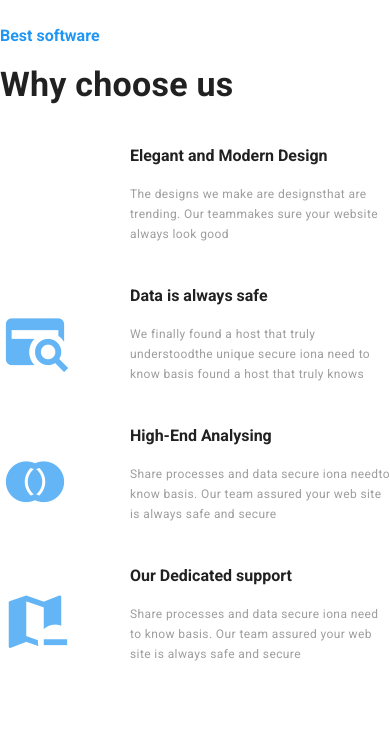
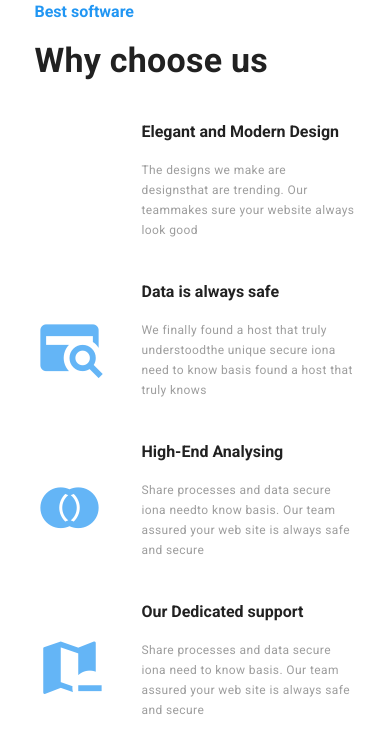
Before and after one commit to Keyula-dev/Keyula-software-template, a Vue app: page / in a window 390 px wide. Shown: the top 752 px of the page. Built offline with nearby package versions, Linux system fonts and the light colour scheme.

Commit message:
mobile grid correction

```diff
--- a/src/components/HomeComponents/Why.vue
+++ b/src/components/HomeComponents/Why.vue
@@ -1,8 +1,8 @@
 <template>
   <div>
       <v-row>
-          <v-col cols="12" xs="1" sm="2" md="2" xl="2" lg="2" />
-          <v-col cols="12" xs="10" sm="8" md="8" xl="8" lg="8">
+          <v-col cols="1" xs="12" sm="2" md="2" xl="2" lg="2" />
+          <v-col cols="10" xs="12" sm="8" md="8" xl="8" lg="8">
 
               <section>
                   <p class="font-weight-bold blue--text lighten-3">Best software</p>
@@ -10,8 +10,8 @@
               </section>
 
              <v-row>
-                 <v-col cols="12" xs="2" md="1" sm="1" lg="1" xl="1" />
-                 <v-col cols="12" xs="8" md="10" sm="10" lg="10" xl="10">
+                 <v-col cols="12" xs="12" md="1" sm="1" lg="1" xl="1" />
+                 <v-col cols="12" xs="12" md="10" sm="10" lg="10" xl="10">
                     <v-row>
                         <v-col cols="12" xs="12" md="6" sm="6" lg="6" xl="6" v-for="i in why" :key="i.i">
                             <v-row align="center" no-gutters>
@@ -26,7 +26,7 @@
                         </v-col>
                     </v-row>
                  </v-col>
-                 <v-col cols="12" xs="2" md="1" sm="1" lg="1" xl="1" />
+                 <v-col cols="1" xs="12" md="1" sm="1" lg="1" xl="1" />
              </v-row>
 
           </v-col>
```
